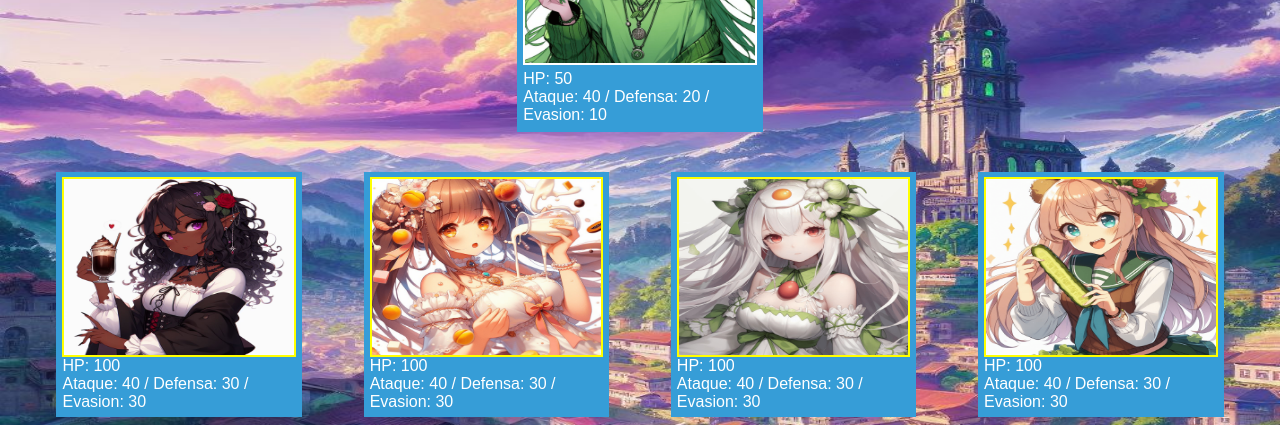
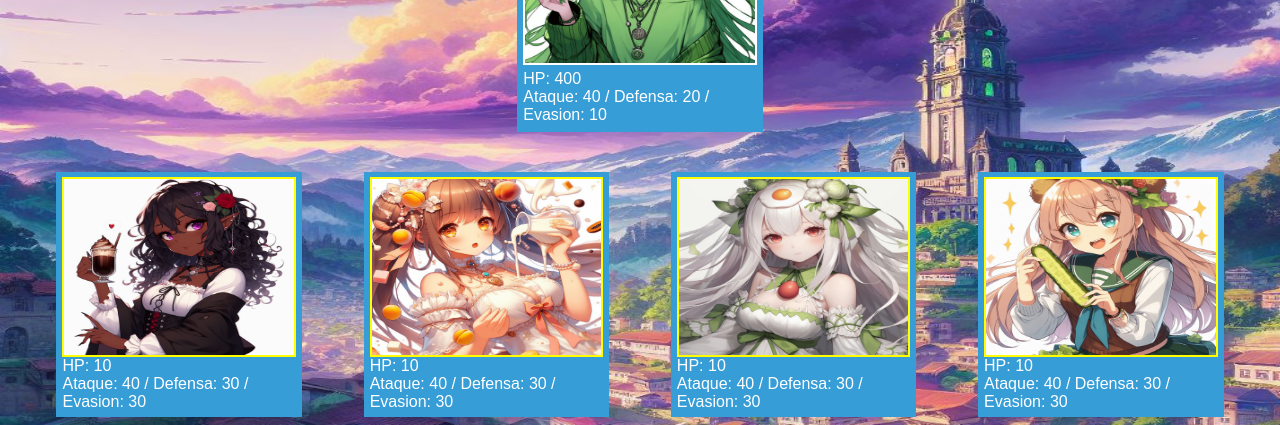
Before and after one commit to SSR-Med/spicy, a React (Vite) app in the folder colombia/: page /battle in a window 1280 px wide. Shown: the part 222-647 px from the top of the page. Built offline with nearby package versions, Linux system fonts and the light colour scheme.

Commit message:
Correcciones de combate completado

```diff
--- a/colombia/src/context/BattleContext.tsx
+++ b/colombia/src/context/BattleContext.tsx
@@ -3,28 +3,28 @@ import { createContext, FC, ReactNode, useState } from 'react';
 const battleTeam = [
     {
       name: "Milo",
-      hp: 100,
+      hp: 10,
       attack: 40,
       defense: 30,
       evasion: 30,
     },
     {
       name: "mazamorra",
-      hp: 100,
+      hp: 10,
       attack: 40,
       defense: 30,
       evasion: 30,
     },
     {
       name: "changua",
-      hp: 100,
+      hp: 10,
       attack: 40,
       defense: 30,
       evasion: 30,
     },
     {
       name: "ensalada",
-      hp: 100,
+      hp: 10,
       attack: 40,
       defense: 30,
       evasion: 30,
@@ -34,7 +34,7 @@ const battleTeam = [
 const enemyBattleTeam = [
   {
     name: "maria_juana",
-    hp: 50,
+    hp: 400,
     attack: 40,
     defense: 20,
     evasion: 10,
@@ -125,7 +125,7 @@ export const BattleProvider: FC<{ children: ReactNode }> = ({ children }) => {
             },
             attackValue,
             setAttackValue: (value) => {
-              setAttackValue(attackValue => attackValue = value);
+              setAttackValue(value);
             },
             enemyTeam,
             setEnemyTeam: (team) => {
--- a/colombia/src/helpers/BattleHelper.tsx
+++ b/colombia/src/helpers/BattleHelper.tsx
@@ -144,7 +144,7 @@ export const playerDefense = (
                 setDamage(damage);
                 if (defeatedMembers == playerTeam.length) {
                     setVictory(false);
-                    window.location.href = "/victory";
+                    window.location.href = "/victory/lose";
                 }
             } else {
                 setDamage(0);
@@ -171,7 +171,7 @@ export const playerDefense = (
                 setDamage(attackValue);
                 if (defeatedMembers == playerTeam.length) {
                     setVictory(false);
-                    window.location.href = "/victory";
+                    window.location.href = "/victory/lose";
                 }
             } else {
                 setDamage(0);
--- a/colombia/src/main.tsx
+++ b/colombia/src/main.tsx
@@ -91,7 +91,11 @@ const router = createBrowserRouter([
   },
   {
     path: "/victory",
-    element: <Victory />,
+    element: <Victory victory={true}/>,
+  },
+  {
+    path: "/victory/lose",
+    element: <Victory victory={false}/>,
   },
 ]);
 
--- a/colombia/src/routes/team/Card.tsx
+++ b/colombia/src/routes/team/Card.tsx
@@ -18,6 +18,7 @@ export default function Card(){
                         <div className="card-image">
                             <img src={getImage()}></img>
                         </div>
+                        <div className="card-data">
                             <div className="card-name">
                                 <h1>Nombre: {getName()}</h1>
                                 <h1>Lvl: 1</h1>
@@ -33,6 +34,7 @@ export default function Card(){
                             </div>
                         </div>
                     </div>
+                </div>
                 {showLevelUp && (<LevelUp onCloseLevelUp={() => setShowLevelUp(false)} />)}
             </div>
             {createHomeFooter()}
--- a/colombia/src/routes/victory/Victory.tsx
+++ b/colombia/src/routes/victory/Victory.tsx
@@ -10,13 +10,11 @@ import { staticUrlCard } from "../../helpers/StaticUrlCard";
 // Components
 import { createHomeFooter } from "../../components/home/HomeComponent";
 
-//hooks
-import { useBattle } from "../../hooks/useBattle";
+interface VictoryProps {
+  victory: boolean,
+}
 
-export default function Victory() {
-  const { victory } = useBattle();
-
-  console.log(victory);
+export default function Victory({ victory } : VictoryProps) {
 
   if (victory) {
     return (
--- a/colombia/src/static/css/team/card.css
+++ b/colombia/src/static/css/team/card.css
@@ -21,8 +21,13 @@
     border: 4px solid black;
 }
 
+.card-data {
+    width: 50%;
+    height: 100%;
+}
+
 .card-name{
-    width: 50%;
+    width: 100%;
     height: 20%;
     margin: 2.5% 2.5% 0 2.5%;
     border: 2px solid black;
@@ -30,17 +35,19 @@
     display: flex;
     align-items: center;
     justify-content: space-between;
+    font-size: 80%;
 }
 
 .card-name h1{
     margin: 5%;
 }
 .card-attributes {
-    width: 50%;
+    width: 100%;
     height: 60%;
     margin: 2.5% 2.5% 0 2.5%;
     background-color: #61C1F6;
     border: 2px solid black;
+    font-size: 80%;
 }
 
 .card-attribute-game{
```
Lines whose indentation alone changed are shown as unchanged.
